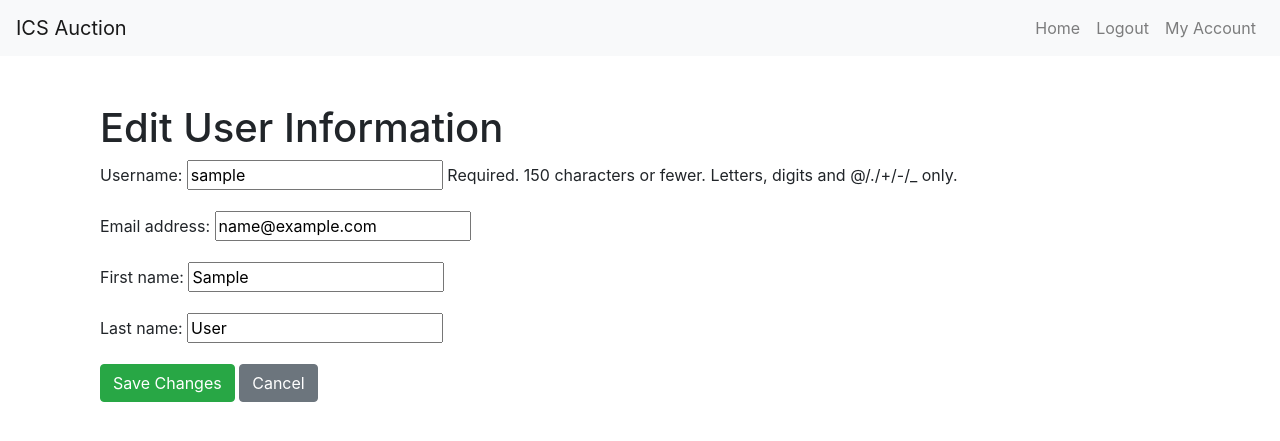
After one commit to Nate-R-L/ICS, a Django app: page /account/edit-user/ in a window 1280 px wide. The commit adds this page. Shown: the top 441 px of the page. Run offline with Django 5.2, Linux system fonts and the light colour scheme; the visitor is signed in with stand-in values (Sample User, id 1); some libraries are stand-ins or nearby versions.

Commit message:
add changes for edit user info button on Account page

```diff
--- a/auctions/forms.py
+++ b/auctions/forms.py
@@ -48,3 +48,9 @@ class CustomUserCreationForm(UserCreationForm):
         super(CustomUserCreationForm, self).__init__(*args, **kwargs)
         if 'usable_password' in self.fields:
             del self.fields['usable_password']
+
+#Edit user metadata in account page
+class EditUserForm(forms.ModelForm):
+    class Meta:
+        model = User
+        fields = ['username', 'email', 'first_name', 'last_name']  # Fields the user can edit
--- a/auctions/templates/auctions/account.html
+++ b/auctions/templates/auctions/account.html
@@ -16,6 +16,9 @@
             <p><strong>Email:</strong> {{ user.email }}</p>
             <p><strong>Date Joined:</strong> {{ user.date_joined|date:'d M Y' }}</p>
             <p><strong>Last Login:</strong> {{ user.last_login|date:'d M Y H:i:s' }}</p>
+        </div>
+        <div class="card-footer text-right">
+            <a href="{% url 'edit_user_info' %}" class="btn btn-warning">Edit User Information</a>
         </div>
     </div>
 
--- /dev/null
+++ b/auctions/templates/auctions/edit_user_info.html
@@ -0,0 +1,15 @@
+{% extends 'base.html' %}
+
+{% block title %}Edit User Information{% endblock %}
+
+{% block content %}
+<div class="container mt-5">
+    <h1>Edit User Information</h1>
+    <form method="POST">
+        {% csrf_token %}
+        {{ form.as_p }}
+        <button type="submit" class="btn btn-success">Save Changes</button>
+        <a href="{% url 'account' %}" class="btn btn-secondary">Cancel</a>
+    </form>
+</div>
+{% endblock %}
--- a/auctions/urls.py
+++ b/auctions/urls.py
@@ -15,4 +15,8 @@ urlpatterns = [
     path('accounts/login/', auth_views.LoginView.as_view(), name='login'),
     path('accounts/logout/', auth_views.LogoutView.as_view(), name='logout'),
     path('accounts/signup/', signup, name='signup'),
+
+    #URL for editing profile data
+    path('account/edit-user/', views.edit_user_info, name='edit_user_info'),
+
 ]
--- a/auctions/views.py
+++ b/auctions/views.py
@@ -9,6 +9,7 @@ from django.contrib.auth import login, authenticate
 from decimal import Decimal
 from django.db.models import Max
 from django.utils.timezone import now
+from .forms import EditUserForm
 
 ### PRODUCT LIST VIEW ###
 @login_required
@@ -137,3 +138,17 @@ def account_view(request):
             bid.result = None  # Auction is still ongoing
 
     return render(request, 'auctions/account.html', {'recent_bids': recent_bids})
+
+@login_required
+def edit_user_info(request):
+    user = request.user
+
+    if request.method == 'POST':
+        form = EditUserForm(request.POST, instance=user)
+        if form.is_valid():
+            form.save()
+            return redirect('account')  # Redirect back to the profile page
+    else:
+        form = EditUserForm(instance=user)
+
+    return render(request, 'auctions/edit_user_info.html', {'form': form})
```
